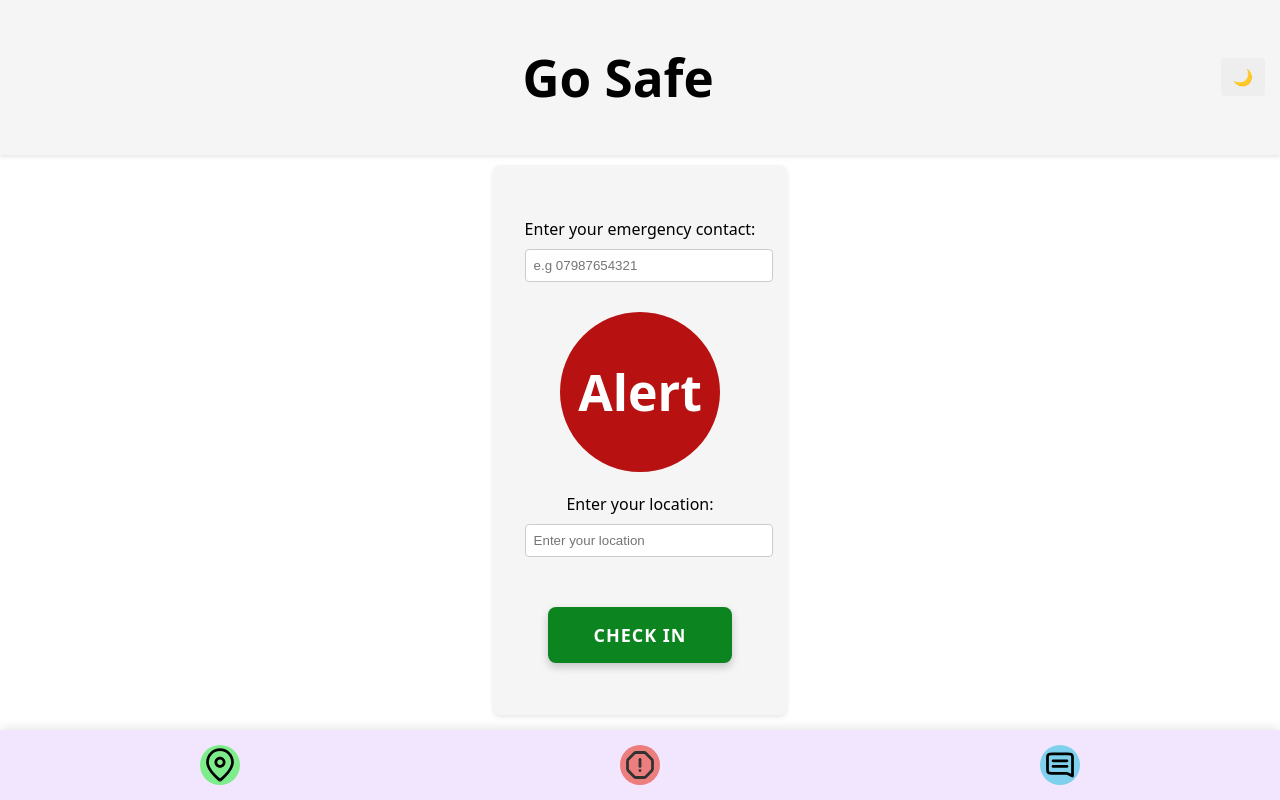
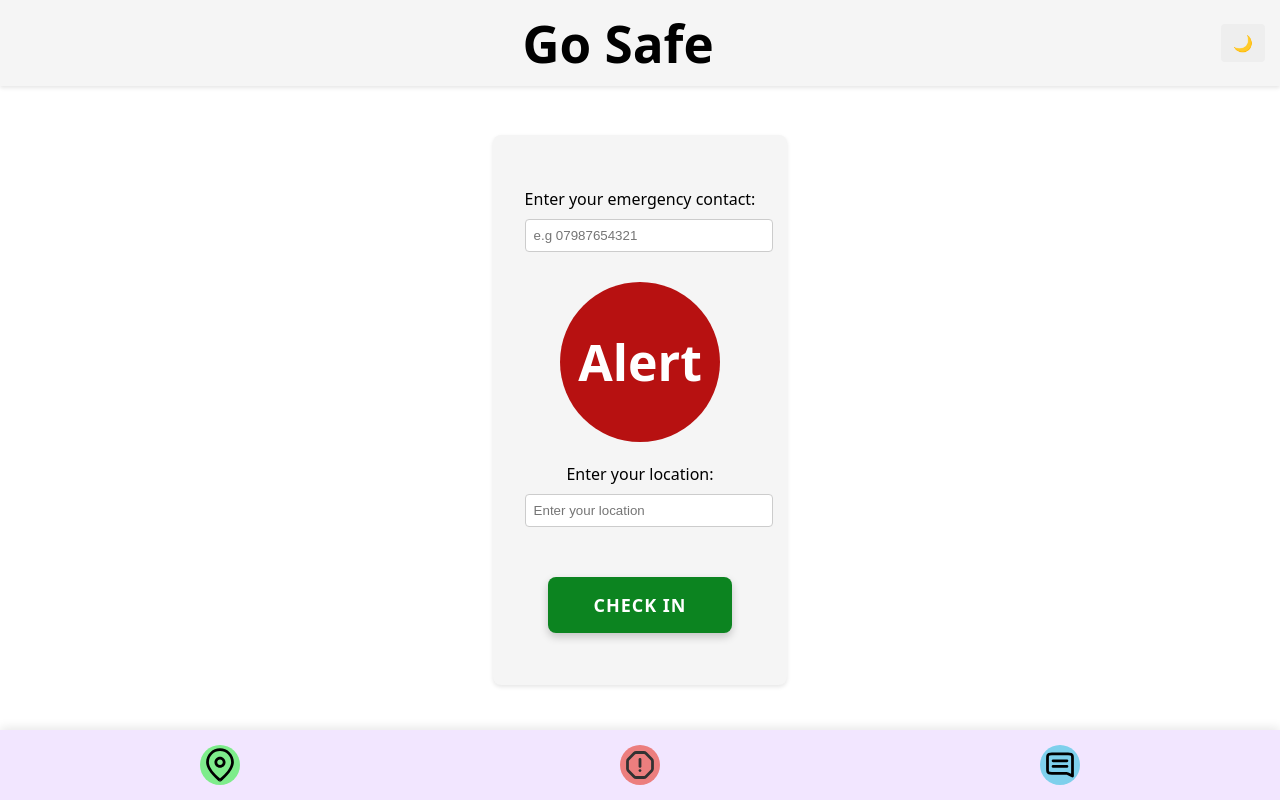
Before and after one commit to Hollerina/GoSafe, a React (Vite) app in the folder goSafe/: page / in a window 1280 px wide. Built offline with nearby package versions, Linux system fonts and the light colour scheme.

Commit message:
make smaller header

```diff
--- a/goSafe/src/App.tsx
+++ b/goSafe/src/App.tsx
@@ -36,7 +36,7 @@ function App() {
     if (navigator.geolocation) {
       navigator.geolocation.getCurrentPosition(async (position) => {
         const message = `Hi, this is Emma. Just letting you know that I am checking in at ${
-          location || "unknown location"
+          location || 'unknown location'
         }. My current geolocation is: https://www.google.com/maps?q=${
           position.coords.latitude
         },${position.coords.longitude}`
@@ -76,7 +76,7 @@ function App() {
             justifyContent: 'space-between',
             flexDirection: 'row',
             alignItems: 'center',
-            marginBottom: '20px',
+            marginBottom: '10px',
             position: 'fixed',
             top: 0,
             left: 0,
@@ -96,7 +96,13 @@ function App() {
               justifyContent: 'center',
             }}
           >
-            <h1>Go Safe</h1>
+            <h1
+              style={{
+                margin: 0,
+              }}
+            >
+              Go Safe
+            </h1>
           </div>
           <LightDarkMode toggleDarkMode={toggleDarkMode} darkMode={darkMode} />
         </div>
@@ -108,7 +114,7 @@ function App() {
             boxShadow: darkMode
               ? '0 4px 6px rgba(0,0,0,0.3)'
               : '0 2px 4px rgba(0,0,0,0.1)',
-            marginTop: '80px',
+            marginTop: '20px',
             transition: 'background-color 0.3s, box-shadow 0.3s',
           }}
         >
```
